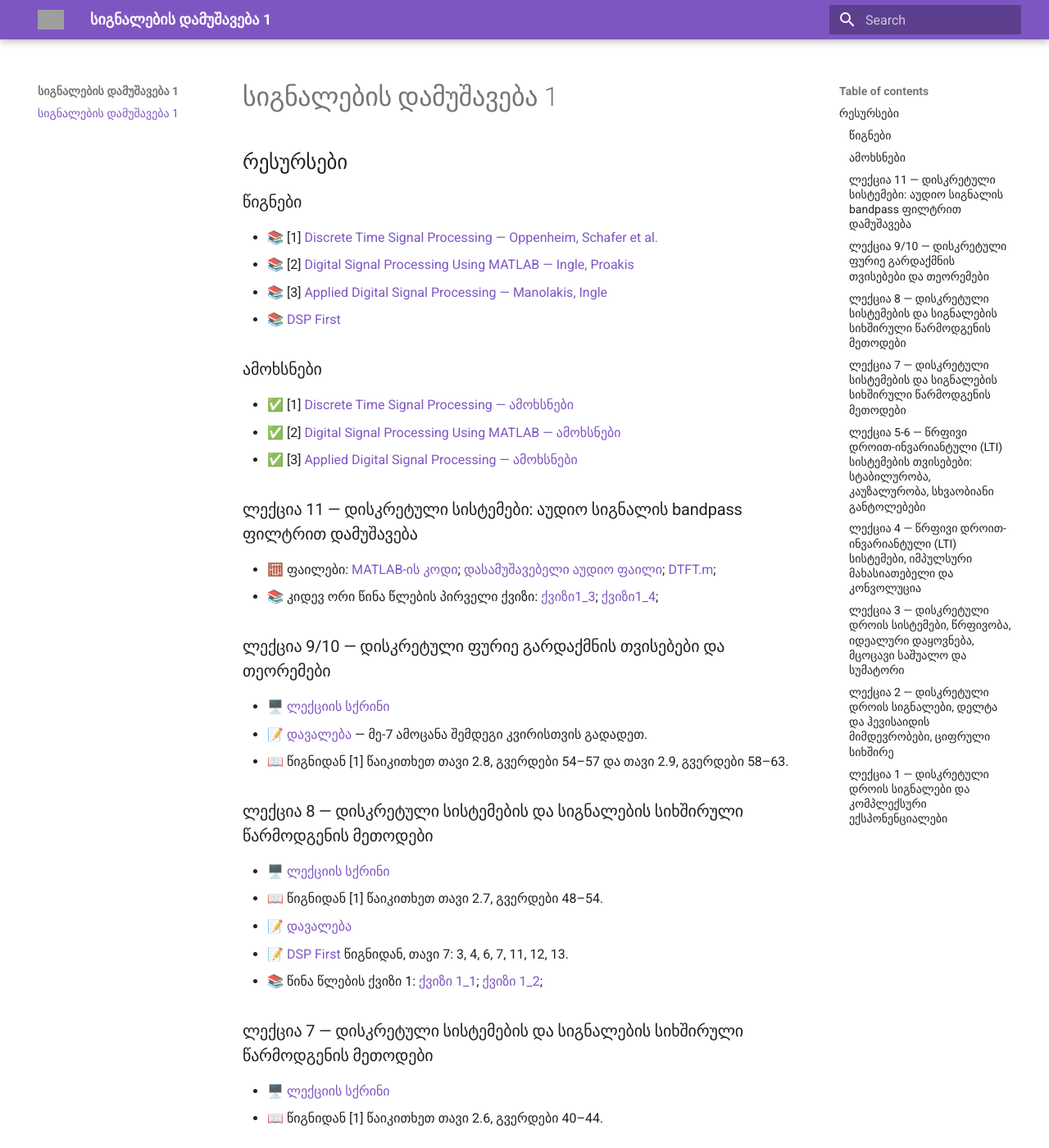
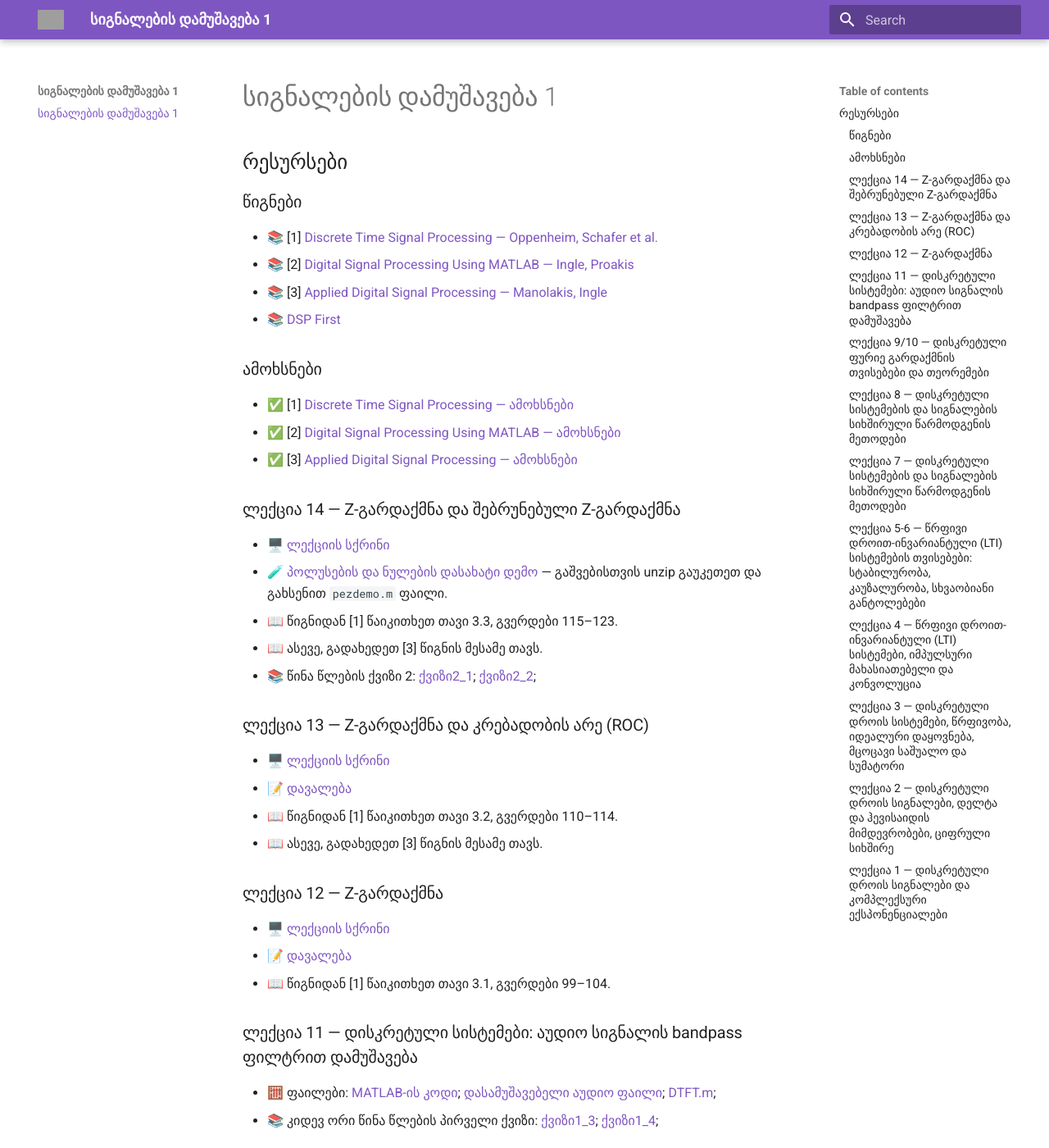
Before and after one commit to gugavar/signal-processing-1-fall-2026, an MkDocs documentation site: the page built from docs/index.md, in a window 1280 px wide and 1400 px high. Shown: the whole window at 82% size. Built offline with MkDocs 1.6.1 and Material for MkDocs 9.7.7, drawn with Linux system fonts in a browser that asks for light colours; grey boxes are pictures that could not be loaded.

Commit message:
Update index.md

```diff
--- a/docs/index.md
+++ b/docs/index.md
@@ -14,6 +14,27 @@
 - ✅ [1] [Discrete Time Signal Processing — ამოხსნები](https://drive.google.com/file/d/1C74Jm6uUUa_pUx7VfVtefjMOFdmmksEB/view?usp=sharing)
 - ✅ [2] [Digital Signal Processing Using MATLAB — ამოხსნები](https://drive.google.com/file/d/1nd2ObU4cImYh0R412KcQoaTxOTonJioe/view?usp=sharing)
 - ✅ [3] [Applied Digital Signal Processing — ამოხსნები](https://drive.google.com/file/d/1bpyNl1Ugp6BYxB6EaGVTJMIYeHz6Em-E/view?usp=sharing)
+
+### ლექცია 14 — Z-გარდაქმნა და შებრუნებული Z-გარდაქმნა
+
+- 🖥️ [ლექციის სქრინი](https://drive.google.com/file/d/1zjxxwKgfbf7Gpolsgx_0fzxM6hjRwEsi/view?usp=drive_link)
+- 🧪 [პოლუსების და ნულების დასახატი დემო](https://drive.google.com/file/d/15Ygn96_608OGs-Lg8DRxewTPwyTAWuyg/view?usp=drive_link) — გაშვებისთვის unzip გაუკეთეთ და გახსენით `pezdemo.m` ფაილი.
+- 📖 წიგნიდან [1] წაიკითხეთ თავი 3.3, გვერდები 115–123.
+- 📖 ასევე, გადახედეთ [3] წიგნის მესამე თავს.
+- 📚 წინა წლების ქვიზი 2: [ქვიზი2_1](https://docs.google.com/document/d/1e4z25UyGkPEA7aWOM0kA3ZXSabmzYoQo/edit?ouid=110148669605332798451&rtpof=true&sd=true&usp=drive_link); [ქვიზი2_2](https://docs.google.com/document/d/1Sw4fqp6ksSIED7CkOUF-3m9hQ35kHc7z/edit?ouid=110148669605332798451&rtpof=true&sd=true&usp=drive_link);
+
+### ლექცია 13 — Z-გარდაქმნა და კრებადობის არე (ROC)
+
+- 🖥️ [ლექციის სქრინი](https://drive.google.com/file/d/1ofLt3QcZWGOl_XA4G3ZsTdDE66vDnrVk/view?usp=drive_link)
+- 📝 [დავალება](https://drive.google.com/file/d/1nTNIYI1w-Tz4KQGGhTD3FweMJ5tQEx4o/view?usp=sharing)
+- 📖 წიგნიდან [1] წაიკითხეთ თავი 3.2, გვერდები 110–114.
+- 📖 ასევე, გადახედეთ [3] წიგნის მესამე თავს.
+
+### ლექცია 12 — Z-გარდაქმნა
+
+- 🖥️ [ლექციის სქრინი](https://drive.google.com/file/d/1YS7Wm577eLadgsviXFS-YYlNGu5bULfu/view?usp=drive_link)
+- 📝 [დავალება](https://drive.google.com/file/d/1ZWQxS9PIVPgbNWrnkXuJXjk2aWCMzS70/view?usp=sharing)
+- 📖 წიგნიდან [1] წაიკითხეთ თავი 3.1, გვერდები 99–104.
 
 ### ლექცია 11 — დისკრეტული სისტემები: აუდიო სიგნალის bandpass ფილტრით დამუშავება
 
```
